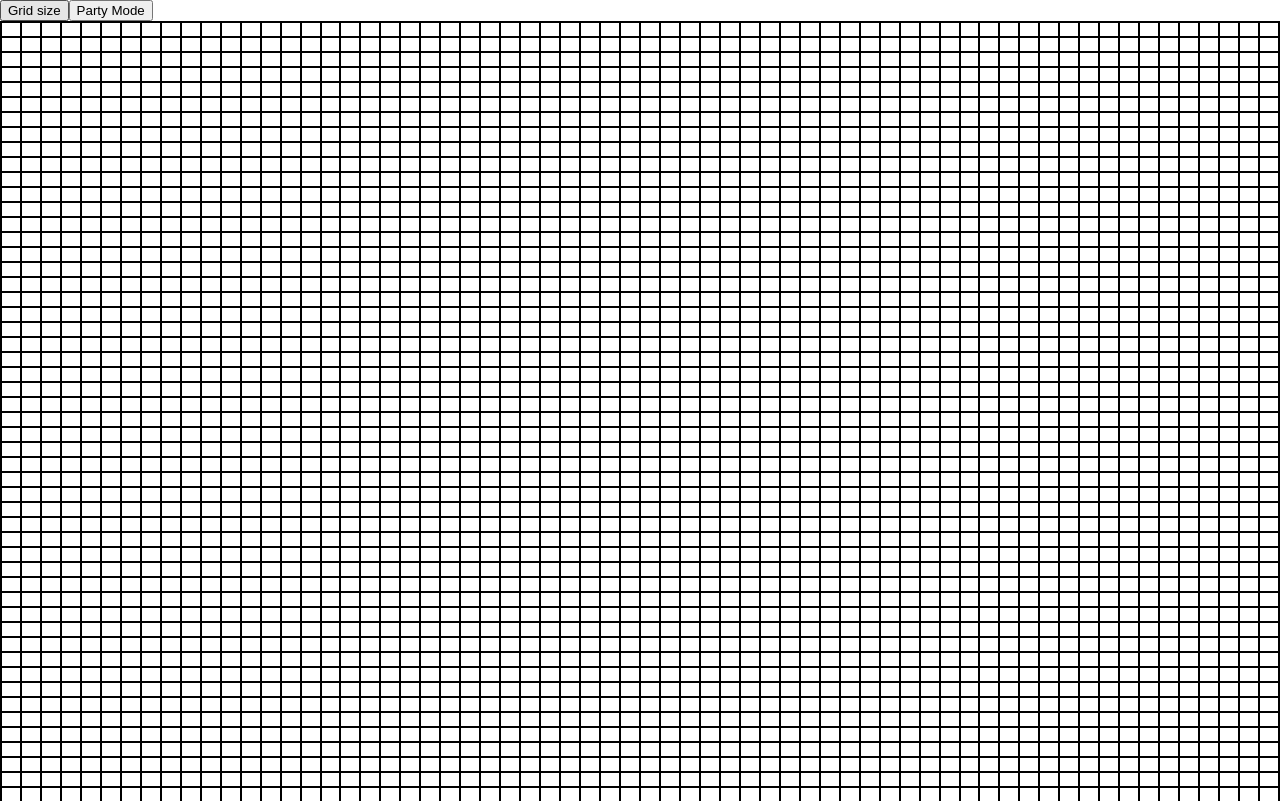
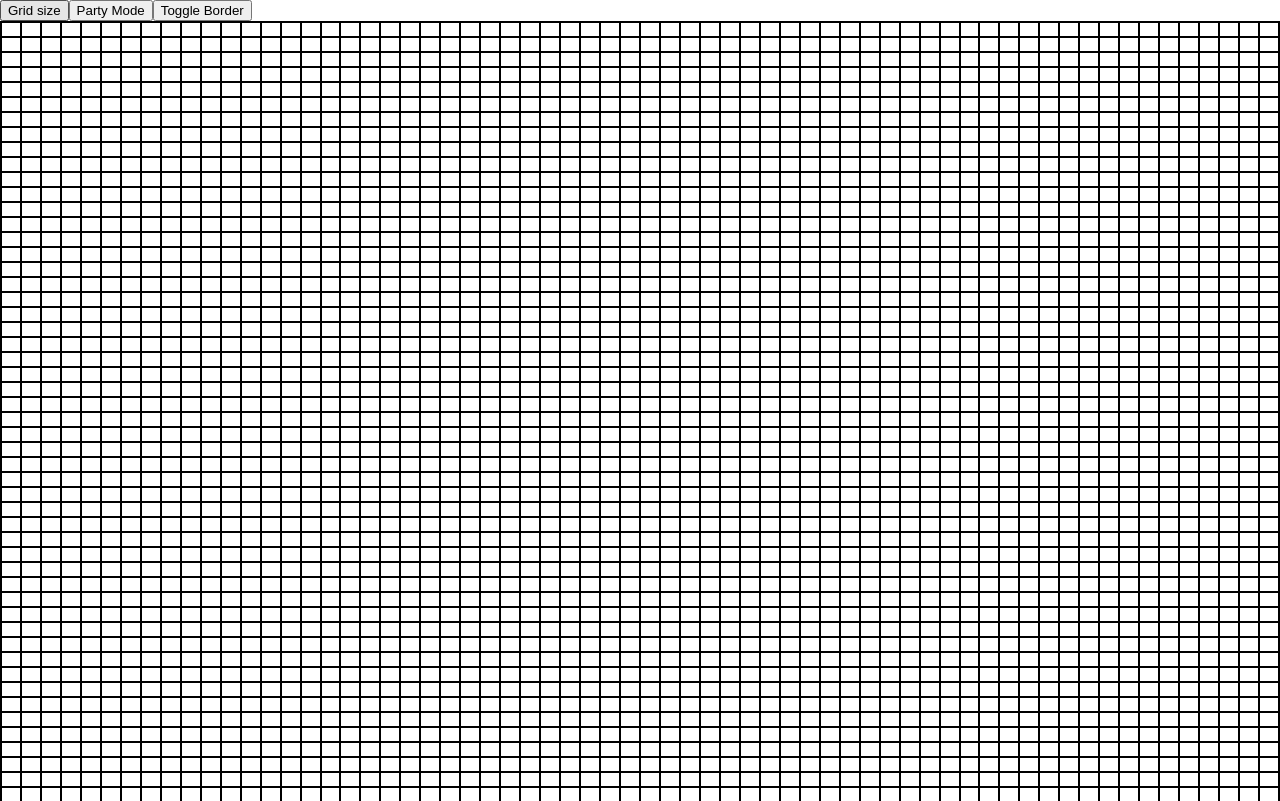
Before and after one commit to imaadh/etch, a plain HTML site: page index.html in a window 1280 px wide. Shown: the top 801 px of the page. Drawn offline with Linux system fonts and the light colour scheme.

Commit message:
border toggle

```diff
--- a/index.html
+++ b/index.html
@@ -10,10 +10,12 @@
 
 </head>
 <body>
-    <button onclick="capture()" id="setgrid">Grid size</button><button onclick="drawingPartyMode()" id="rgb">Party Mode</button>
+    <button onclick="capture()" id="setgrid">Grid size</button><button onclick="drawingPartyMode()" id="rgb">Party Mode</button><button onclick="toggleBorder()" id="rgb">Toggle Border</button>
+    <div id="square">
     <div id="container">
 
 
+    </div>
     </div>
 
 
--- a/script.js
+++ b/script.js
@@ -69,6 +69,20 @@ function partyMode() {
     return rgb;
 }
 
+function toggleBorder() {
+    const grid = document.querySelectorAll("div.gridsquare");
+    if (grid[0].style.border == "0px solid") {
+        grid.forEach((gridsquare) => {
+            gridsquare.style.border = "1px solid";
+        })
+    } else {
+
+    grid.forEach((gridsquare) => {
+        gridsquare.style.border = "0px solid";
+    })
+    }
+}
+
 function draw() {
     const grid = document.querySelectorAll("div.gridsquare");
 
--- a/style.css
+++ b/style.css
@@ -2,6 +2,8 @@ body {
     margin: 0;
     padding: 0;
 }
+
+
 
 #container {
     display:flex;
@@ -11,6 +13,7 @@ body {
     border-color: black;
     align-items: center;
     height:75%;
+
 }
 
 .gridsquare {
@@ -30,4 +33,3 @@ body {
     background-color: rgb(43, 130, 252);
     /* transition-property: background-color;
     transition: 0s ease-out 0s; */
-} */
```
